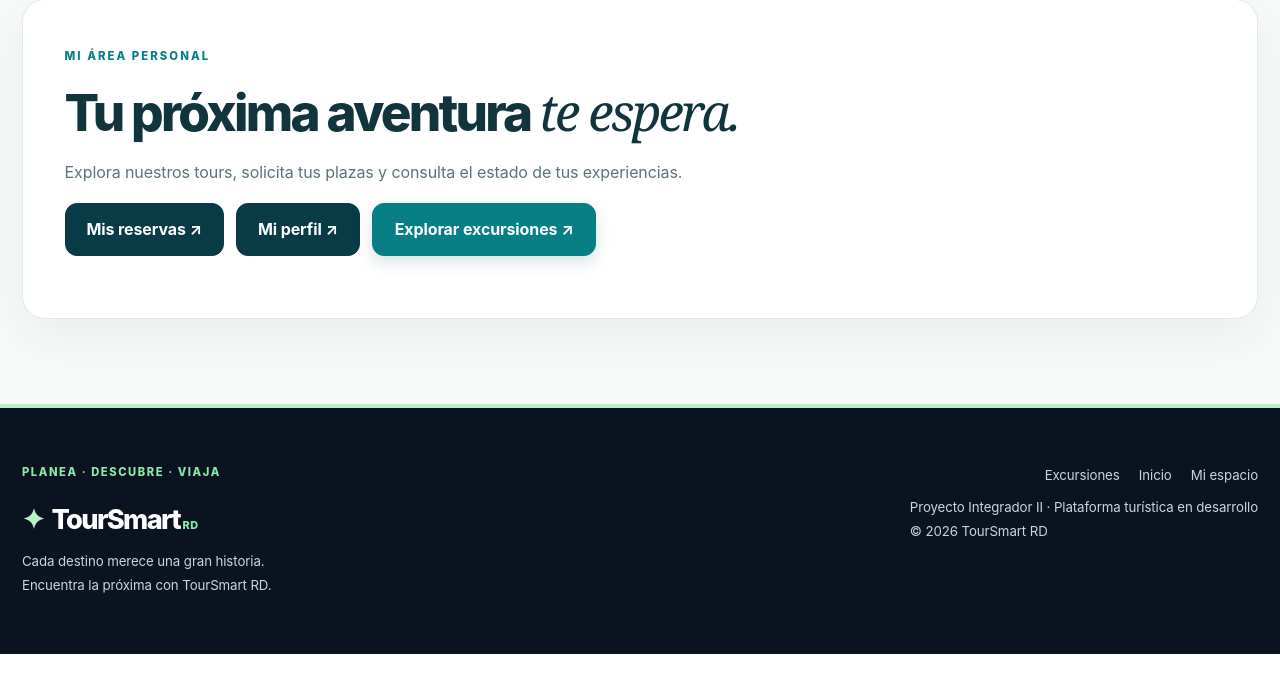
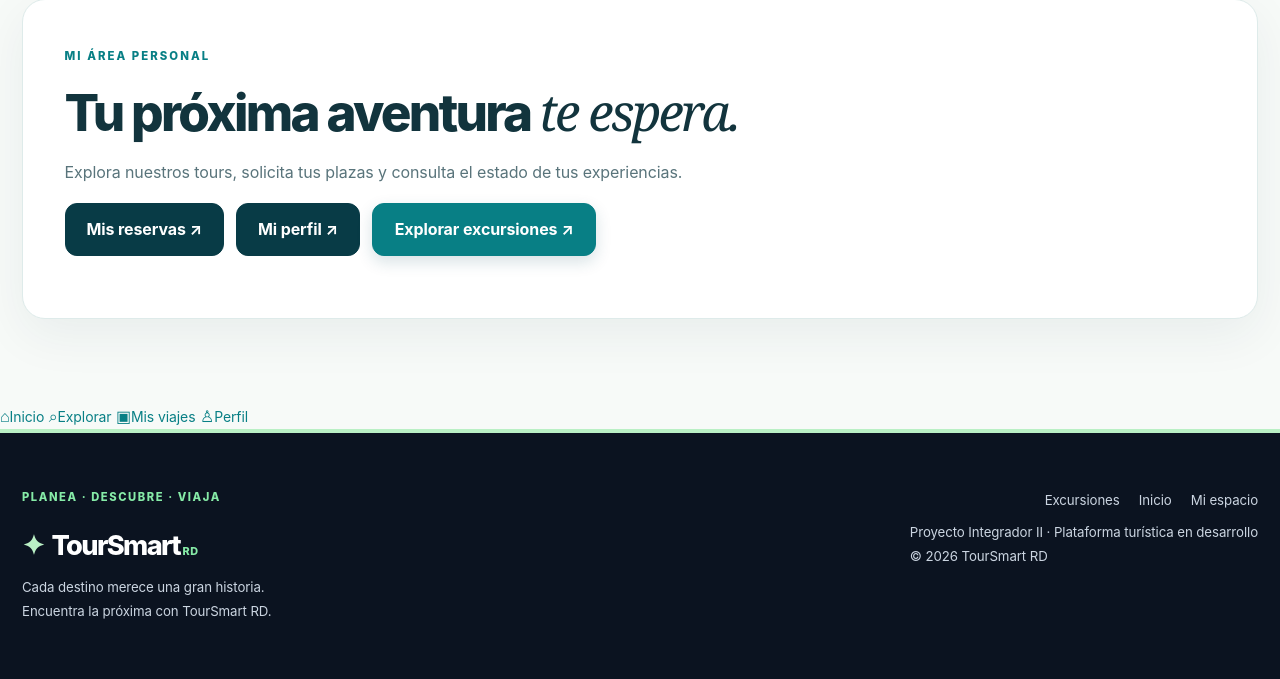
Before and after one commit to Omargenao25/AgenciaToursAPI, an ASP.NET Core app: page /panel in a window 1280 px wide. Shown: the part 446-1125 px from the top of the page. Before the commit the page ends 1100 px from the top, so only its background shows below. Run offline with ASP.NET Core 8, Linux system fonts and the light colour scheme; the visitor is signed in with stand-in values (Sample User, id 1); the project's own start-up code is not run, and a stand-in starts its controllers and pages.

Commit message:
feat(ui 5.33): navegación móvil del viajero con rutas reales y estados activos

```diff
--- a/TourSmart.Web/Views/Shared/_Layout.cshtml
+++ b/TourSmart.Web/Views/Shared/_Layout.cshtml
@@ -3,7 +3,7 @@
 <head>
     <meta charset="utf-8" />
     <meta name="viewport" content="width=device-width, initial-scale=1" />
-    <meta name="theme-color" content="#102f34" />
+    <meta name="theme-color" content="#082f3b" />
     <meta name="description" content="TourSmart RD: descubre excursiones, reserva tus plazas y gestiona tus experiencias." />
     <title>@ViewData["Title"] · TourSmart RD</title>
     <link href="https://cdn.jsdelivr.net/npm/bootstrap@5.3.3/dist/css/bootstrap.min.css" rel="stylesheet" />
@@ -69,6 +69,23 @@
         </nav>
     </header>
     <main id="contenido-principal" tabindex="-1">@RenderBody()</main>
+    @if (User.IsInRole("Cliente"))
+    {
+        <nav class="ts-client-mobile-nav" aria-label="Accesos rápidos del viajero">
+            <a asp-controller="Home" asp-action="Index" class="ts-client-mobile-link @(ViewContext.RouteData.Values["controller"]?.ToString() == "Home" ? "is-active" : "")" aria-current="@(ViewContext.RouteData.Values["controller"]?.ToString() == "Home" ? "page" : null)">
+                <span aria-hidden="true">⌂</span><small>Inicio</small>
+            </a>
+            <a asp-controller="Tours" asp-action="Index" class="ts-client-mobile-link @(ViewContext.RouteData.Values["controller"]?.ToString() == "Tours" ? "is-active" : "")" aria-current="@(ViewContext.RouteData.Values["controller"]?.ToString() == "Tours" ? "page" : null)">
+                <span aria-hidden="true">⌕</span><small>Explorar</small>
+            </a>
+            <a asp-controller="MiCuentaWeb" asp-action="MisReservas" class="ts-client-mobile-link @(ViewContext.RouteData.Values["controller"]?.ToString() == "MiCuentaWeb" && ViewContext.RouteData.Values["action"]?.ToString() == "MisReservas" ? "is-active" : "")" aria-current="@(ViewContext.RouteData.Values["controller"]?.ToString() == "MiCuentaWeb" && ViewContext.RouteData.Values["action"]?.ToString() == "MisReservas" ? "page" : null)">
+                <span aria-hidden="true">▣</span><small>Mis viajes</small>
+            </a>
+            <a asp-controller="MiCuentaWeb" asp-action="Perfil" class="ts-client-mobile-link @(ViewContext.RouteData.Values["controller"]?.ToString() == "MiCuentaWeb" && ViewContext.RouteData.Values["action"]?.ToString() == "Perfil" ? "is-active" : "")" aria-current="@(ViewContext.RouteData.Values["controller"]?.ToString() == "MiCuentaWeb" && ViewContext.RouteData.Values["action"]?.ToString() == "Perfil" ? "page" : null)">
+                <span aria-hidden="true">♙</span><small>Perfil</small>
+            </a>
+        </nav>
+    }
     <footer class="site-footer">
         <div class="container py-5 d-flex flex-wrap justify-content-between align-items-start gap-4">
             <div><span class="ts-footer-eyebrow">PLANEA · DESCUBRE · VIAJA</span><div class="brand footer-brand"><span class="brand-mark">✦</span> TourSmart<span class="brand-rd">RD</span></div><p class="footer-copy mt-2 mb-0">Cada destino merece una gran historia.<br />Encuentra la próxima con TourSmart RD.</p></div>
```
